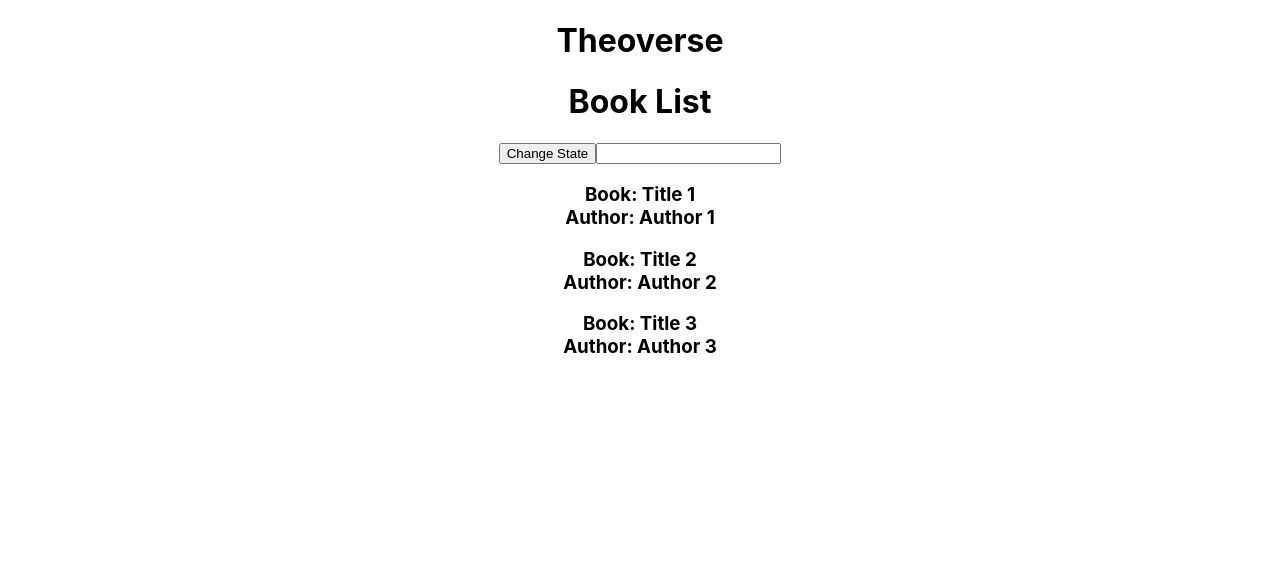
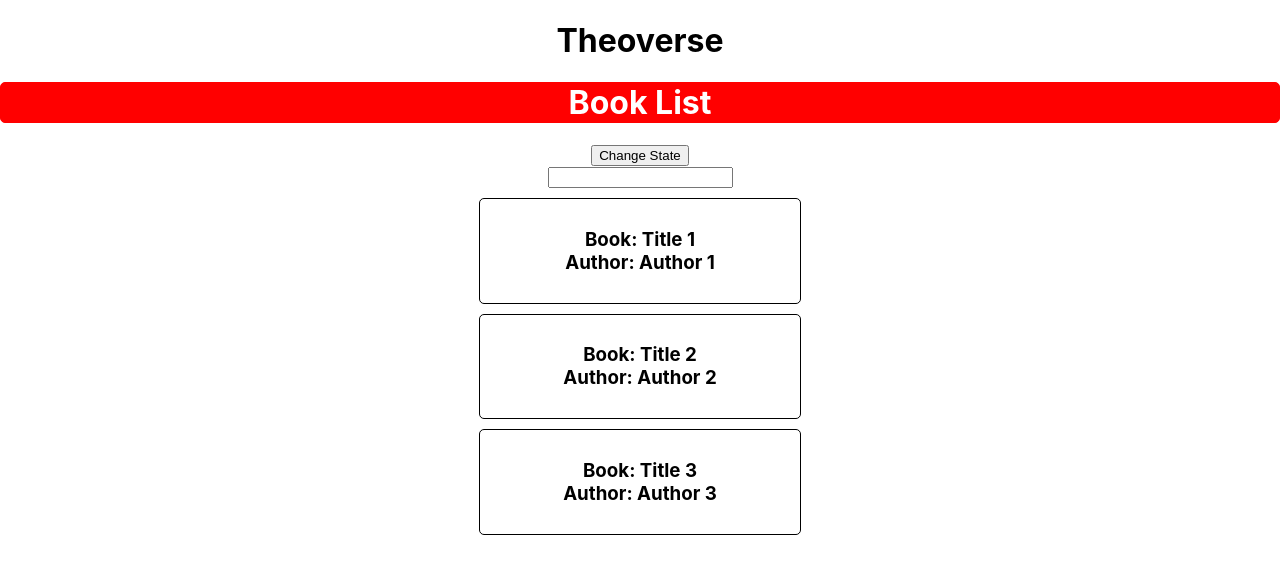
Before and after one commit to theoverse/gsw_react, a React (Create React App) app: page / in a window 1280 px wide. Shown: the top 574 px of the page. Built offline with nearby package versions, Linux system fonts and the light colour scheme.

Commit message:
styling components

```diff
--- a/src/components/Book.jsx
+++ b/src/components/Book.jsx
@@ -1,8 +1,10 @@
 import React from 'react';
+import '../stylesheets/Book.css'
 
 const Book = props => {
     return (
-        <div>
+        // external css
+        <div className='Book'>
             <h3 onClick={props.change}>Book: {props.bookName} <br /> Author: {props.writer}</h3>
         </div>
     )
--- a/src/components/BookList.jsx
+++ b/src/components/BookList.jsx
@@ -33,11 +33,22 @@
     }
 
     render() {
+
+        // inline css
+        const style = {
+            border: "1px solid red",
+            borderRadius: "5px",
+            backgroundColor: "Red",
+            color: "white"
+        }
+
         return (
             <div className="App">
-                <h1>Book List</h1>
+                <h1 style={style}>Book List</h1>
 
                 <button onClick={this.changeBookState}>Change State</button>
+
+                <br />
 
                 <input type="text" onChange={this.changeInput} />
 
--- /dev/null
+++ b/src/stylesheets/Book.css
@@ -0,0 +1,7 @@
+.Book {
+    width: 300px;
+    margin: 10px auto;
+    padding: 10px;
+    border: 1px solid;
+    border-radius: 5px;
+}
```
